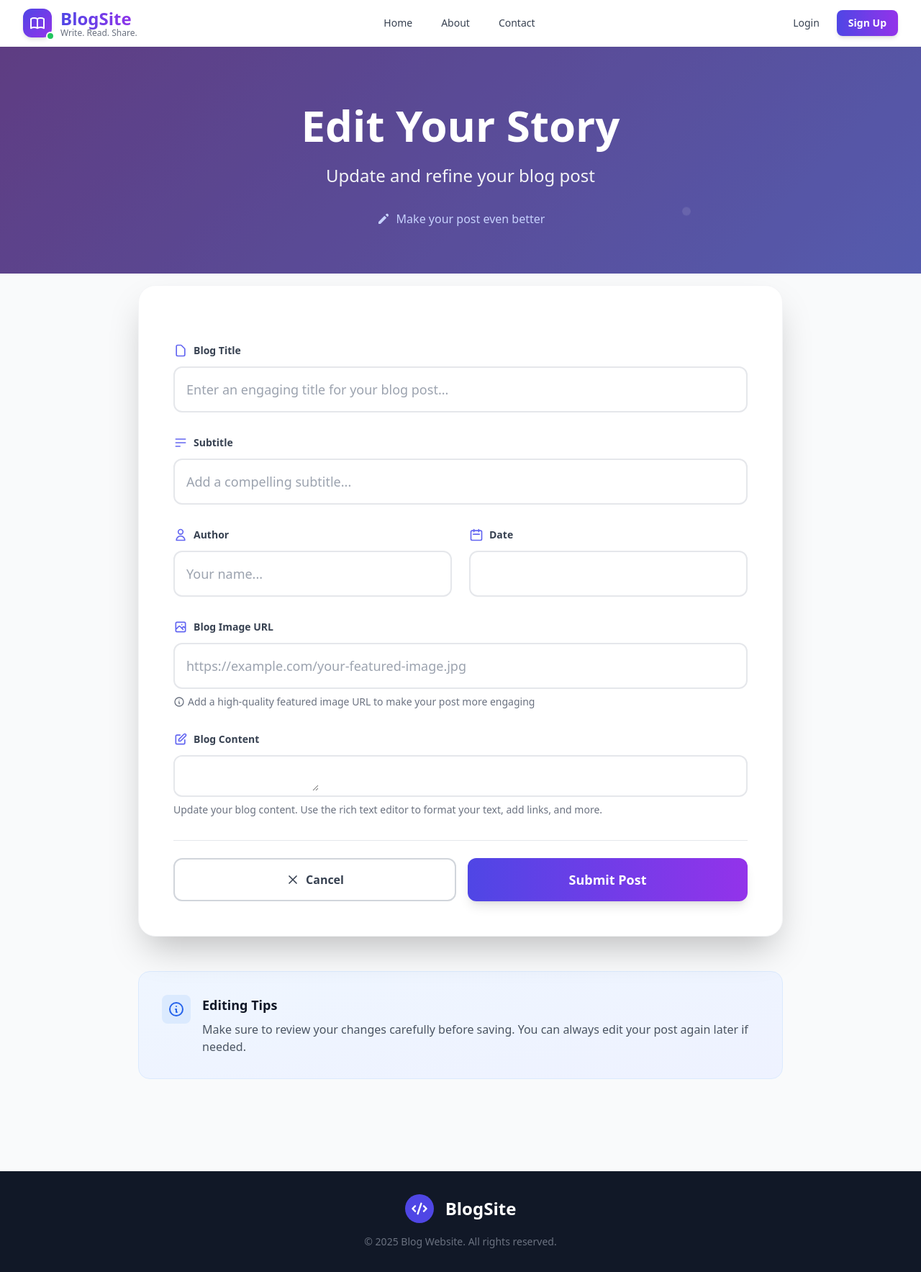
After one commit to DanielXDev/Blog, a Flask app: template templates/edit.html in a window 1280 px wide. The commit adds this page. Shown: the whole page at 72% size. Run offline with Flask 3, Linux system fonts and the light colour scheme; the template is opened without the code that fills it: values that come from a table or form of the project are taken from there, others are empty; some libraries are stand-ins or nearby versions.

```diff
--- a/templates/contact.html
+++ b/templates/contact.html
@@ -120,7 +120,7 @@
                     </div>
                     <h3 class="text-xl font-bold text-gray-900 mb-2">Email Us</h3>
                     <p class="text-gray-600 mb-3">We'll respond within 24 hours</p>
-                    <a href="mailto:contact@blogsite.com" class="text-indigo-600 font-semibold hover:text-indigo-700">contact@blogsite.com</a>
+                    <a href="mailto:sinomohub@gmail.com" class="text-indigo-600 font-semibold hover:text-indigo-700">sinomohub@gmail.com</a>
                 </div>
 
                 <!-- Phone Card -->
--- /dev/null
+++ b/templates/edit.html
@@ -0,0 +1,218 @@
+<!DOCTYPE html>
+<html lang="en">
+<head>
+    <meta charset="UTF-8">
+    <meta name="viewport" content="width=device-width, initial-scale=1.0">
+    <script src="https://cdn.tailwindcss.com"></script>
+    <title>Edit Blog - BlogSite</title>
+    <style>
+        /* Custom styles for CKEditor integration */
+        .ck-editor__editable {
+            min-height: 200px;
+        }
+
+        /* Gradient animation for the header */
+        .gradient-bg {
+            background: linear-gradient(-45deg, #667eea, #764ba2, #f093fb, #f5576c);
+            background-size: 400% 400%;
+            animation: gradient 15s ease infinite;
+        }
+
+        @keyframes gradient {
+            0% { background-position: 0% 50%; }
+            50% { background-position: 100% 50%; }
+            100% { background-position: 0% 50%; }
+        }
+
+        /* Form animations */
+        .form-group {
+            transition: all 0.3s ease;
+        }
+
+        @media (min-width: 768px) {
+            .form-group:hover {
+                transform: translateY(-2px);
+            }
+        }
+
+        /* Input focus effects */
+        .form-input:focus {
+            box-shadow: 0 10px 25px rgba(102, 126, 234, 0.1);
+        }
+
+        @media (min-width: 768px) {
+            .form-input:focus {
+                transform: scale(1.02);
+            }
+        }
+    </style>
+</head>
+<body class="bg-gray-50 min-h-screen">
+
+   <!-- Navbar -->
+    {% include "navbar.html" %}
+
+    <!-- Hero Section -->
+    <header class="gradient-bg pt-16 sm:pt-20 pb-12 sm:pb-16 text-center text-white relative overflow-hidden">
+        <div class="absolute inset-0 bg-black bg-opacity-20"></div>
+        <div class="relative z-10 container mx-auto px-4">
+            <div class="max-w-3xl mx-auto">
+                <h1 class="text-3xl sm:text-4xl md:text-5xl lg:text-6xl font-extrabold mb-4 sm:mb-6 leading-tight">
+                    Edit Your Story
+                </h1>
+                <p class="text-base sm:text-lg md:text-xl lg:text-2xl font-light mb-6 sm:mb-8 text-gray-100">
+                    Update and refine your blog post
+                </p>
+                <div class="flex justify-center items-center space-x-2 text-indigo-200 text-sm sm:text-base">
+                    <svg class="w-4 h-4 sm:w-5 sm:h-5" fill="currentColor" viewBox="0 0 20 20">
+                        <path d="M13.586 3.586a2 2 0 112.828 2.828l-.793.793-2.828-2.828.793-.793zM11.379 5.793L3 14.172V17h2.828l8.38-8.379-2.83-2.828z"></path>
+                    </svg>
+                    <span class="font-medium">Make your post even better</span>
+                </div>
+            </div>
+        </div>
+
+        <!-- Floating particles effect -->
+        <div class="absolute inset-0 overflow-hidden pointer-events-none">
+            <div class="absolute top-1/4 left-1/4 w-2 h-2 bg-white bg-opacity-20 rounded-full animate-ping"></div>
+            <div class="absolute top-1/3 right-1/3 w-1 h-1 bg-white bg-opacity-30 rounded-full animate-pulse"></div>
+            <div class="absolute bottom-1/4 right-1/4 w-3 h-3 bg-white bg-opacity-10 rounded-full animate-bounce"></div>
+        </div>
+    </header>
+
+    <!-- Main Content -->
+    <main class="container mx-auto px-4 py-8 sm:py-10 md:py-12 -mt-6 sm:-mt-8 relative z-10">
+        <div class="max-w-4xl mx-auto">
+            <!-- Form Card -->
+            <div class="bg-white rounded-2xl sm:rounded-3xl shadow-2xl p-6 sm:p-8 md:p-12 backdrop-blur-lg border border-gray-100">
+                <form method="POST" class="space-y-6 sm:space-y-8">
+                    {{ form.hidden_tag() }}
+
+                    <!-- Title Field -->
+                    <div class="form-group">
+                        <label class="block text-xs sm:text-sm font-bold text-gray-700 mb-2 sm:mb-3 flex items-center space-x-1.5 sm:space-x-2">
+                            <svg class="w-4 h-4 sm:w-5 sm:h-5 text-indigo-500 flex-shrink-0" fill="none" stroke="currentColor" viewBox="0 0 24 24">
+                                <path stroke-linecap="round" stroke-linejoin="round" stroke-width="2" d="M7 21h10a2 2 0 002-2V9.414a1 1 0 00-.293-.707l-5.414-5.414A1 1 0 0012.586 3H7a2 2 0 00-2 2v14a2 2 0 002 2z"></path>
+                            </svg>
+                            <span>{{ form.title.label.text }}</span>
+                        </label>
+                        {{ form.title(class="form-input w-full px-3 py-3 sm:px-4 sm:py-4 border-2 border-gray-200 rounded-lg sm:rounded-xl focus:border-indigo-500 focus:ring-0 focus:outline-none transition duration-300 text-base sm:text-lg font-medium placeholder-gray-400", placeholder="Enter an engaging title for your blog post...", value=blog.title) }}
+                    </div>
+
+                    <!-- Subtitle Field -->
+                    <div class="form-group">
+                        <label class="block text-xs sm:text-sm font-bold text-gray-700 mb-2 sm:mb-3 flex items-center space-x-1.5 sm:space-x-2">
+                            <svg class="w-4 h-4 sm:w-5 sm:h-5 text-indigo-500 flex-shrink-0" fill="none" stroke="currentColor" viewBox="0 0 24 24">
+                                <path stroke-linecap="round" stroke-linejoin="round" stroke-width="2" d="M4 6h16M4 12h16M4 18h7"></path>
+                            </svg>
+                            <span>{{ form.subtitle.label.text }}</span>
+                        </label>
+                        {{ form.subtitle(class="form-input w-full px-3 py-3 sm:px-4 sm:py-4 border-2 border-gray-200 rounded-lg sm:rounded-xl focus:border-indigo-500 focus:ring-0 focus:outline-none transition duration-300 text-base sm:text-lg placeholder-gray-400", placeholder="Add a compelling subtitle...", value=blog.subtitle) }}
+                    </div>
+
+                    <!-- Author and Date Row -->
+                    <div class="grid grid-cols-1 md:grid-cols-2 gap-4 sm:gap-6">
+                        <div class="form-group">
+                            <label class="block text-xs sm:text-sm font-bold text-gray-700 mb-2 sm:mb-3 flex items-center space-x-1.5 sm:space-x-2">
+                                <svg class="w-4 h-4 sm:w-5 sm:h-5 text-indigo-500 flex-shrink-0" fill="none" stroke="currentColor" viewBox="0 0 24 24">
+                                    <path stroke-linecap="round" stroke-linejoin="round" stroke-width="2" d="M16 7a4 4 0 11-8 0 4 4 0 018 0zM12 14a7 7 0 00-7 7h14a7 7 0 00-7-7z"></path>
+                                </svg>
+                                <span>{{ form.author.label.text }}</span>
+                            </label>
+                            {{ form.author(class="form-input w-full px-3 py-3 sm:px-4 sm:py-4 border-2 border-gray-200 rounded-lg sm:rounded-xl focus:border-indigo-500 focus:ring-0 focus:outline-none transition duration-300 text-base sm:text-lg placeholder-gray-400", placeholder="Your name...", value=blog.author) }}
+                        </div>
+
+                        <div class="form-group">
+                            <label class="block text-xs sm:text-sm font-bold text-gray-700 mb-2 sm:mb-3 flex items-center space-x-1.5 sm:space-x-2">
+                                <svg class="w-4 h-4 sm:w-5 sm:h-5 text-indigo-500 flex-shrink-0" fill="none" stroke="currentColor" viewBox="0 0 24 24">
+                                    <path stroke-linecap="round" stroke-linejoin="round" stroke-width="2" d="M8 7V3m8 4V3m-9 8h10M5 21h14a2 2 0 002-2V7a2 2 0 00-2-2H5a2 2 0 00-2 2v12a2 2 0 002 2z"></path>
+                                </svg>
+                                <span>{{ form.date.label.text }}</span>
+                            </label>
+                            {{ form.date(class="form-input w-full px-3 py-3 sm:px-4 sm:py-4 border-2 border-gray-200 rounded-lg sm:rounded-xl focus:border-indigo-500 focus:ring-0 focus:outline-none transition duration-300 text-base sm:text-lg", value=blog.date) }}
+                        </div>
+                    </div>
+
+                    <!-- Image URL Field -->
+                    <div class="form-group">
+                        <label class="block text-xs sm:text-sm font-bold text-gray-700 mb-2 sm:mb-3 flex items-center space-x-1.5 sm:space-x-2">
+                            <svg class="w-4 h-4 sm:w-5 sm:h-5 text-indigo-500 flex-shrink-0" fill="none" stroke="currentColor" viewBox="0 0 24 24">
+                                <path stroke-linecap="round" stroke-linejoin="round" stroke-width="2" d="M4 16l4.586-4.586a2 2 0 012.828 0L16 16m-2-2l1.586-1.586a2 2 0 012.828 0L20 14m-6-6h.01M6 20h12a2 2 0 002-2V6a2 2 0 00-2-2H6a2 2 0 00-2 2v12a2 2 0 002 2z"></path>
+                            </svg>
+                            <span>{{ form.img_url.label.text }}</span>
+                        </label>
+                        {{ form.img_url(class="form-input w-full px-3 py-3 sm:px-4 sm:py-4 border-2 border-gray-200 rounded-lg sm:rounded-xl focus:border-indigo-500 focus:ring-0 focus:outline-none transition duration-300 text-base sm:text-lg placeholder-gray-400", placeholder="https://example.com/your-featured-image.jpg", value=blog.img_url) }}
+                        <p class="text-xs sm:text-sm text-gray-500 mt-2 flex items-start space-x-1">
+                            <svg class="w-3.5 h-3.5 sm:w-4 sm:h-4 flex-shrink-0 mt-0.5" fill="none" stroke="currentColor" viewBox="0 0 24 24">
+                                <path stroke-linecap="round" stroke-linejoin="round" stroke-width="2" d="M13 16h-1v-4h-1m1-4h.01M21 12a9 9 0 11-18 0 9 9 0 0118 0z"></path>
+                            </svg>
+                            <span>Add a high-quality featured image URL to make your post more engaging</span>
+                        </p>
+                    </div>
+
+                    <!-- Topic Field
+                    <div class="form-group">
+                        <label class="block text-xs sm:text-sm font-bold text-gray-700 mb-2 sm:mb-3 flex items-center space-x-1.5 sm:space-x-2">
+                            <svg class="w-4 h-4 sm:w-5 sm:h-5 text-indigo-500 flex-shrink-0" fill="none" stroke="currentColor" viewBox="0 0 24 24">
+                                <path stroke-linecap="round" stroke-linejoin="round" stroke-width="2" d="M7 7h.01M7 3h5c.512 0 1.024.195 1.414.586l7 7a2 2 0 010 2.828l-7 7a2 2 0 01-2.828 0l-7-7A1.994 1.994 0 013 12V7a4 4 0 014-4z"></path>
+                            </svg>
+                            <span>{{ form.title.label.text }}</span>
+                        </label>
+                        {{ form.title(class="form-input w-full px-3 py-3 sm:px-4 sm:py-4 border-2 border-gray-200 rounded-lg sm:rounded-xl focus:border-indigo-500 focus:ring-0 focus:outline-none transition duration-300 text-base sm:text-lg placeholder-gray-400", placeholder="e.g., Technology, Lifestyle, Business", value=blog.topic) }}
+                    </div> -->
+
+                    <!-- Content Field -->
+                    <div class="form-group">
+                        <label class="block text-xs sm:text-sm font-bold text-gray-700 mb-2 sm:mb-3 flex items-center space-x-1.5 sm:space-x-2">
+                            <svg class="w-4 h-4 sm:w-5 sm:h-5 text-indigo-500 flex-shrink-0" fill="none" stroke="currentColor" viewBox="0 0 24 24">
+                                <path stroke-linecap="round" stroke-linejoin="round" stroke-width="2" d="M11 5H6a2 2 0 00-2 2v11a2 2 0 002 2h11a2 2 0 002-2v-5m-1.414-9.414a2 2 0 112.828 2.828L11.828 15H9v-2.828l8.586-8.586z"></path>
+                            </svg>
+                            <span>{{ form.body.label.text }}</span>
+                        </label>
+                        <div class="border-2 border-gray-200 rounded-lg sm:rounded-xl overflow-hidden focus-within:border-indigo-500 transition duration-300">
+                            <textarea id="body" name="body">{{ blog.body }}</textarea>
+                        </div>
+                        <p class="text-xs sm:text-sm text-gray-500 mt-2">Update your blog content. Use the rich text editor to format your text, add links, and more.</p>
+                    </div>
+
+                    <!-- Submit Section -->
+                    <div class="flex flex-col sm:flex-row gap-3 sm:gap-4 pt-4 sm:pt-6 border-t border-gray-200">
+                        <a href="{{ url_for('blog.get_blog', title=blog.title) }}" class="flex-1 px-6 sm:px-8 py-3 sm:py-4 border-2 border-gray-300 text-gray-700 rounded-lg sm:rounded-xl font-semibold hover:border-gray-400 hover:bg-gray-50 transition duration-300 flex items-center justify-center space-x-2 text-sm sm:text-base">
+                            <svg class="w-4 h-4 sm:w-5 sm:h-5" fill="none" stroke="currentColor" viewBox="0 0 24 24">
+                                <path stroke-linecap="round" stroke-linejoin="round" stroke-width="2" d="M6 18L18 6M6 6l12 12"></path>
+                            </svg>
+                            <span>Cancel</span>
+                        </a>
+
+                        {{ form.submit(class="flex-1 px-6 sm:px-8 py-3 sm:py-4 bg-gradient-to-r from-indigo-600 to-purple-600 hover:from-indigo-700 hover:to-purple-700 text-white rounded-lg sm:rounded-xl font-bold text-base sm:text-lg shadow-lg hover:shadow-xl transform hover:scale-105 transition duration-300 flex items-center justify-center space-x-2") }}
+                    </div>
+                </form>
+            </div>
+
+            <!-- Info Section -->
+            <div class="mt-8 sm:mt-10 md:mt-12 bg-gradient-to-br from-blue-50 to-indigo-50 rounded-xl sm:rounded-2xl p-6 sm:p-8 border border-blue-100">
+                <div class="flex items-start space-x-3 sm:space-x-4">
+                    <div class="flex-shrink-0 p-2 bg-blue-100 rounded-lg">
+                        <svg class="w-5 h-5 sm:w-6 sm:h-6 text-blue-600" fill="none" stroke="currentColor" viewBox="0 0 24 24">
+                            <path stroke-linecap="round" stroke-linejoin="round" stroke-width="2" d="M13 16h-1v-4h-1m1-4h.01M21 12a9 9 0 11-18 0 9 9 0 0118 0z"></path>
+                        </svg>
+                    </div>
+                    <div>
+                        <h3 class="text-base sm:text-lg font-bold text-gray-900 mb-2">Editing Tips</h3>
+                        <p class="text-sm sm:text-base text-gray-600">Make sure to review your changes carefully before saving. You can always edit your post again later if needed.</p>
+                    </div>
+                </div>
+            </div>
+        </div>
+    </main>
+
+<!-- Footer -->
+   {% include "footer.html" %}
+
+<script src="https://cdn.ckeditor.com/ckeditor5/39.0.0/classic/ckeditor.js"></script>
+<script>
+    ClassicEditor.create(document.querySelector('#body'))
+        .catch(error => console.error(error));
+</script>
+</body>
+</html>
```
Also changed, not shown: routes/blog_routes.py (+37 -1 lines), templates/blog.html (+38 -1 lines).
